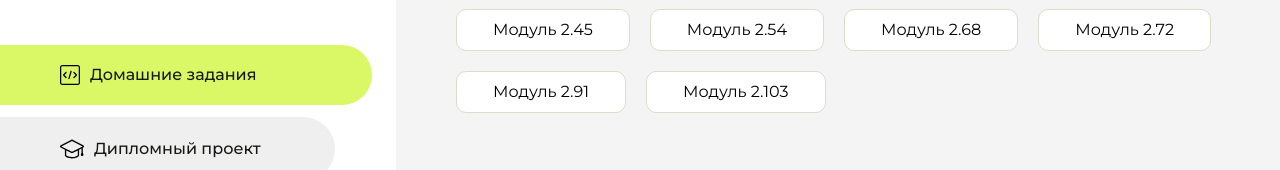
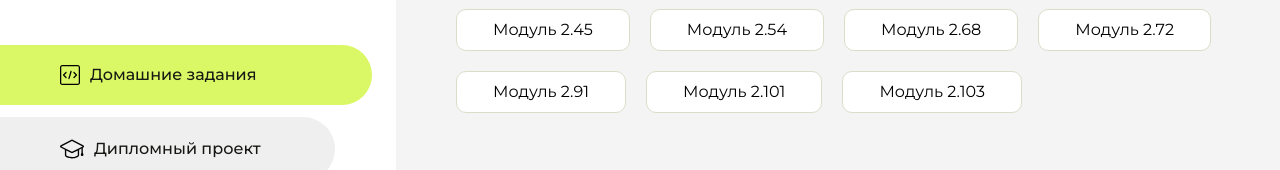
Before and after one commit to goreloff1999/Homework, a plain HTML site: page index.html in a window 1280 px wide. Shown: the part 291-461 px from the top of the page. Drawn offline with Linux system fonts and the light colour scheme.

Commit message:
Update index.html

```diff
--- a/index.html
+++ b/index.html
@@ -115,6 +115,9 @@
                         <a href="site2/index.html">Модуль 2.91</a>
                          </li>
                      <li class="content__list-item">
+                        <a href="2/index.html">Модуль 2.101</a>
+                         </li>
+                     <li class="content__list-item">
                         <a href="1/index.html">Модуль 2.103</a>
                          </li>
                 </ul>
```
